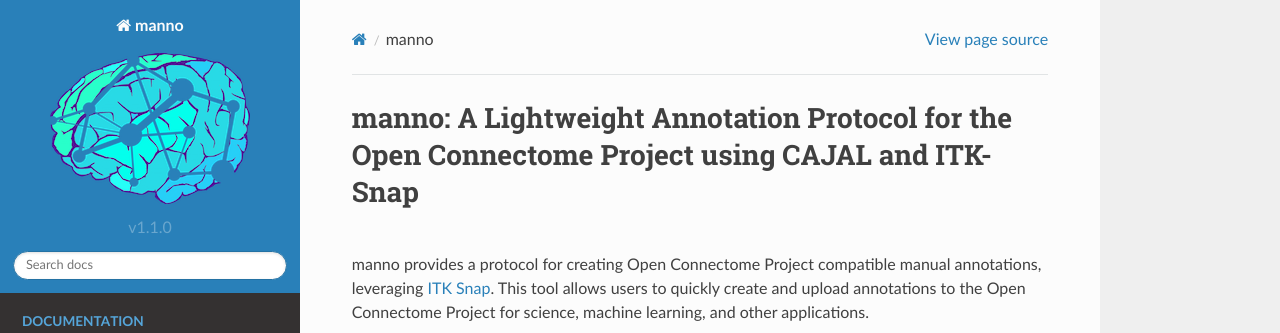
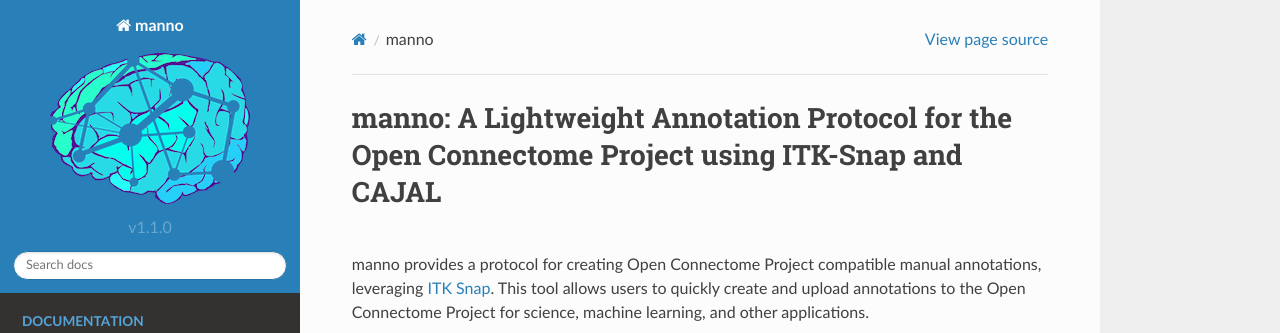
Before and after one commit to neurodata-arxiv/manno, a Sphinx documentation site: the page built from docs/index.rst, in a window 1280 px wide and 1211 px high. Shown: the top 333 px of the window. Built offline with Sphinx 7.4.7 and the Read the Docs theme 2.0.0, drawn with Linux system fonts in a browser that asks for light colours; formulas are drawn with MathJax 3.

```diff
--- a/docs/index.rst
+++ b/docs/index.rst
@@ -6,7 +6,7 @@
 
 .. raw:: html
 
-	<h1>manno:  A Lightweight Annotation Protocol for the Open Connectome Project using CAJAL and ITK-Snap</h1>
+	<h1>manno:  A Lightweight Annotation Protocol for the Open Connectome Project using ITK-Snap and CAJAL </h1>
 	<br>
 
 
```
